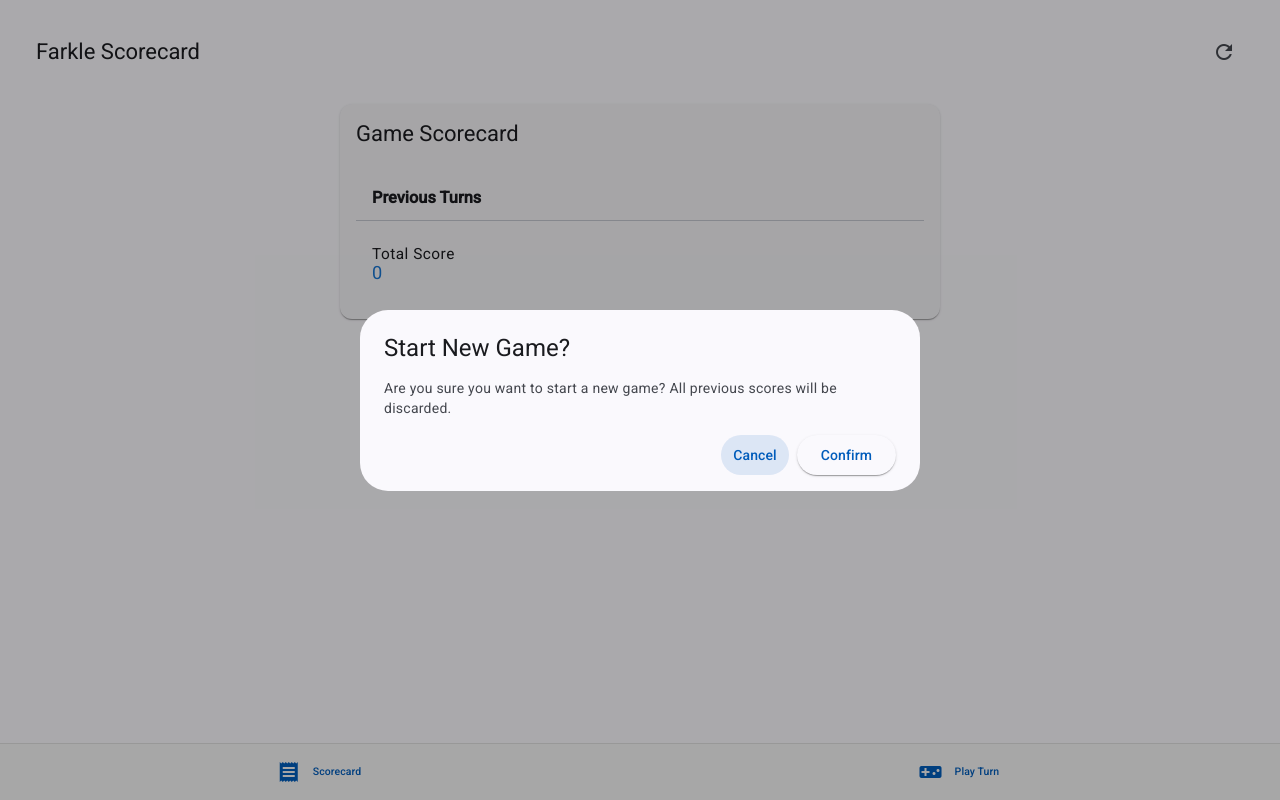
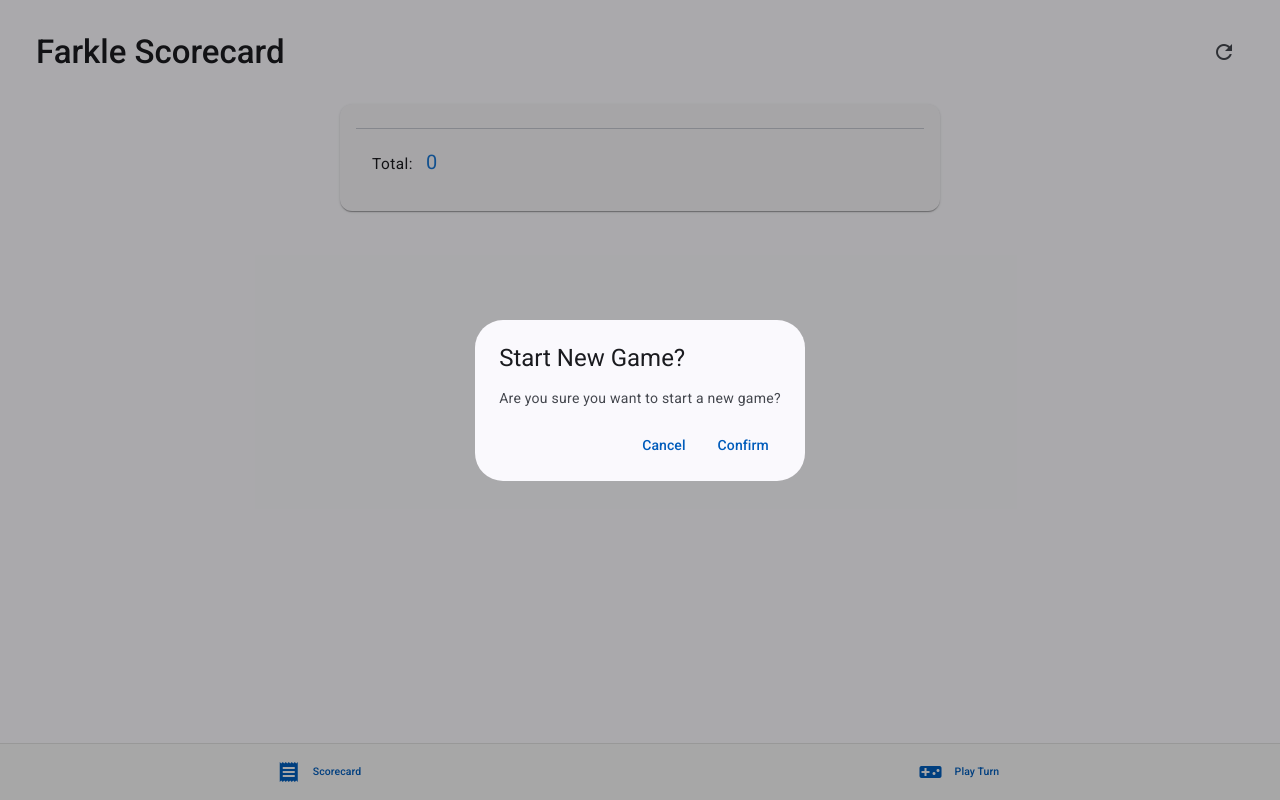
Before and after one commit to mhdejonge/farkle-scorecard, an Angular app: page /scorecard in a window 1280 px wide. Both pictures are taken after a click on the button "refresh". Built offline with nearby package versions, Linux system fonts and the light colour scheme.

Commit message:
default: scorecard styling

```diff
--- a/src/app/components/confirm-dialog/confirm-dialog.html
+++ b/src/app/components/confirm-dialog/confirm-dialog.html
@@ -1,6 +1,6 @@
 <h2 mat-dialog-title>{{ data.title }}</h2>
 <mat-dialog-content>{{ data.message }}</mat-dialog-content>
 <mat-dialog-actions align="end">
-  <button mat-button mat-dialog-close>Cancel</button>
-  <button mat-raised-button color="primary" mat-dialog-close="true">Confirm</button>
+  <button mat-button [mat-dialog-close]="false">Cancel</button>
+  <button mat-button [mat-dialog-close]="true">Confirm</button>
 </mat-dialog-actions>
--- a/src/app/components/scorecard/scorecard.html
+++ b/src/app/components/scorecard/scorecard.html
@@ -1,5 +1,5 @@
 <mat-toolbar color="primary" class="scorecard-toolbar">
-  <span>Farkle Scorecard</span>
+  <span class="scorecard-title">Farkle Scorecard</span>
   <span class="spacer"></span>
   <button mat-icon-button (click)="openNewGameDialog()">
     <mat-icon>refresh</mat-icon>
@@ -9,22 +9,19 @@
 <div class="scorecard-container">
   @if (scoreCard$ | async; as scoreCard) {
     <mat-card class="scorecard">
-      <mat-card-header>
-        <mat-card-title>Game Scorecard</mat-card-title>
-      </mat-card-header>
       <mat-card-content>
         <mat-list>
-          <h3 mat-subheader>Previous Turns</h3>
-          @for (score of scoreCard.turns; track $index) {
+          @for (score of scoreCard.turns; track score) {
             <mat-list-item>
-              <span matListItemTitle>Turn {{ $index + 1 }}</span>
-              <span matListItemLine>{{ score }} points</span>
+              <span matListItemLine>{{ score }}</span>
             </mat-list-item>
           }
           <mat-divider></mat-divider>
           <mat-list-item class="total-score">
-            <span matListItemTitle class="total-label">Total Score</span>
-            <span class="total-value">{{ scoreCard.total }}</span>
+            <span matListItemTitle class="total-label">Total:
+              &nbsp;
+              <span class="total-value">{{ scoreCard.total }}</span>
+            </span>
           </mat-list-item>
         </mat-list>
       </mat-card-content>
--- a/src/app/components/scorecard/scorecard.scss
+++ b/src/app/components/scorecard/scorecard.scss
@@ -1,3 +1,8 @@
+.scorecard-title {
+  font-size: 1.5em;
+  font-weight: 500;
+}
+
 .scorecard-toolbar {
   margin-bottom: 20px;
 }
--- a/src/app/components/scorecard/scorecard.ts
+++ b/src/app/components/scorecard/scorecard.ts
@@ -1,6 +1,5 @@
-import { Component, OnInit, ChangeDetectionStrategy } from '@angular/core';
+import { ChangeDetectionStrategy, Component, OnInit } from '@angular/core';
 import { CommonModule } from '@angular/common';
-import { Router } from '@angular/router';
 import { MatCardModule } from '@angular/material/card';
 import { MatListModule } from '@angular/material/list';
 import { MatDividerModule } from '@angular/material/divider';
@@ -22,11 +21,7 @@ import { ConfirmDialogComponent } from '../confirm-dialog/confirm-dialog';
 export class ScorecardComponent implements OnInit {
   scoreCard$: Observable<ScoreCard>;
 
-  constructor(
-    private gameService: GameService,
-    private router: Router,
-    private dialog: MatDialog,
-  ) {
+  constructor(private gameService: GameService, private dialog: MatDialog) {
     this.scoreCard$ = this.gameService.scoreCard$;
   }
 
@@ -36,15 +31,13 @@ export class ScorecardComponent implements OnInit {
     const dialogRef = this.dialog.open(ConfirmDialogComponent, {
       data: {
         title: 'Start New Game?',
-        message:
-          'Are you sure you want to start a new game? All previous scores will be discarded.',
+        message: 'Are you sure you want to start a new game?'
       },
+      autoFocus: false
     });
-
     dialogRef.afterClosed().subscribe((result) => {
       if (result) {
         this.gameService.newGame();
-        this.router.navigate(['/scorecard']);
       }
     });
   }
--- a/src/app/components/turn/turn.html
+++ b/src/app/components/turn/turn.html
@@ -1,8 +1,5 @@
 <div class="turn-container">
   <mat-card class="current-score-card">
-    <mat-card-header>
-      <mat-card-title>Current Turn Score</mat-card-title>
-    </mat-card-header>
     <mat-card-content class="current-score">
       <div class="score-value">{{ currentTurnScore$ | async }}</div>
       <div class="score-label">Points</div>
```
